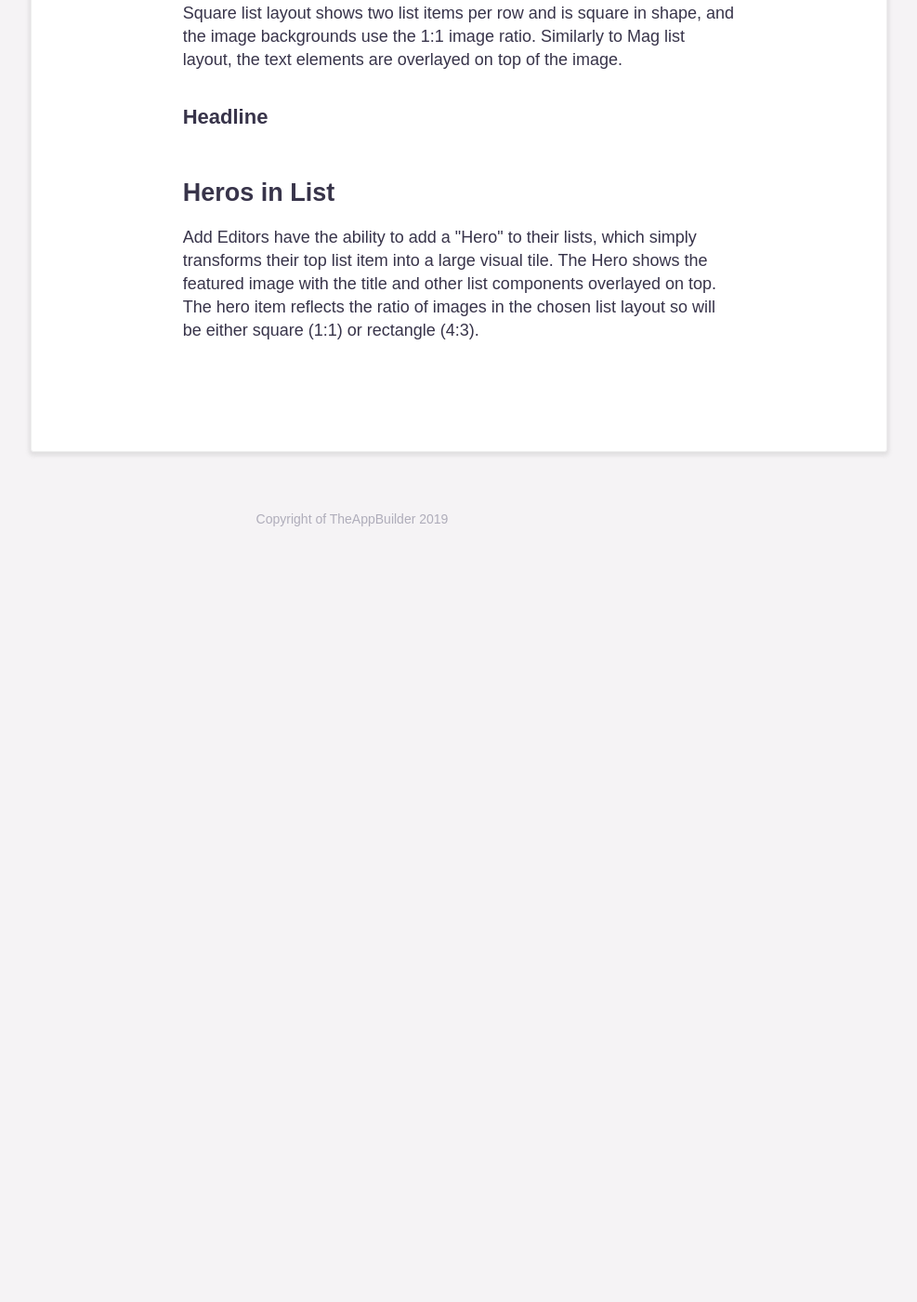
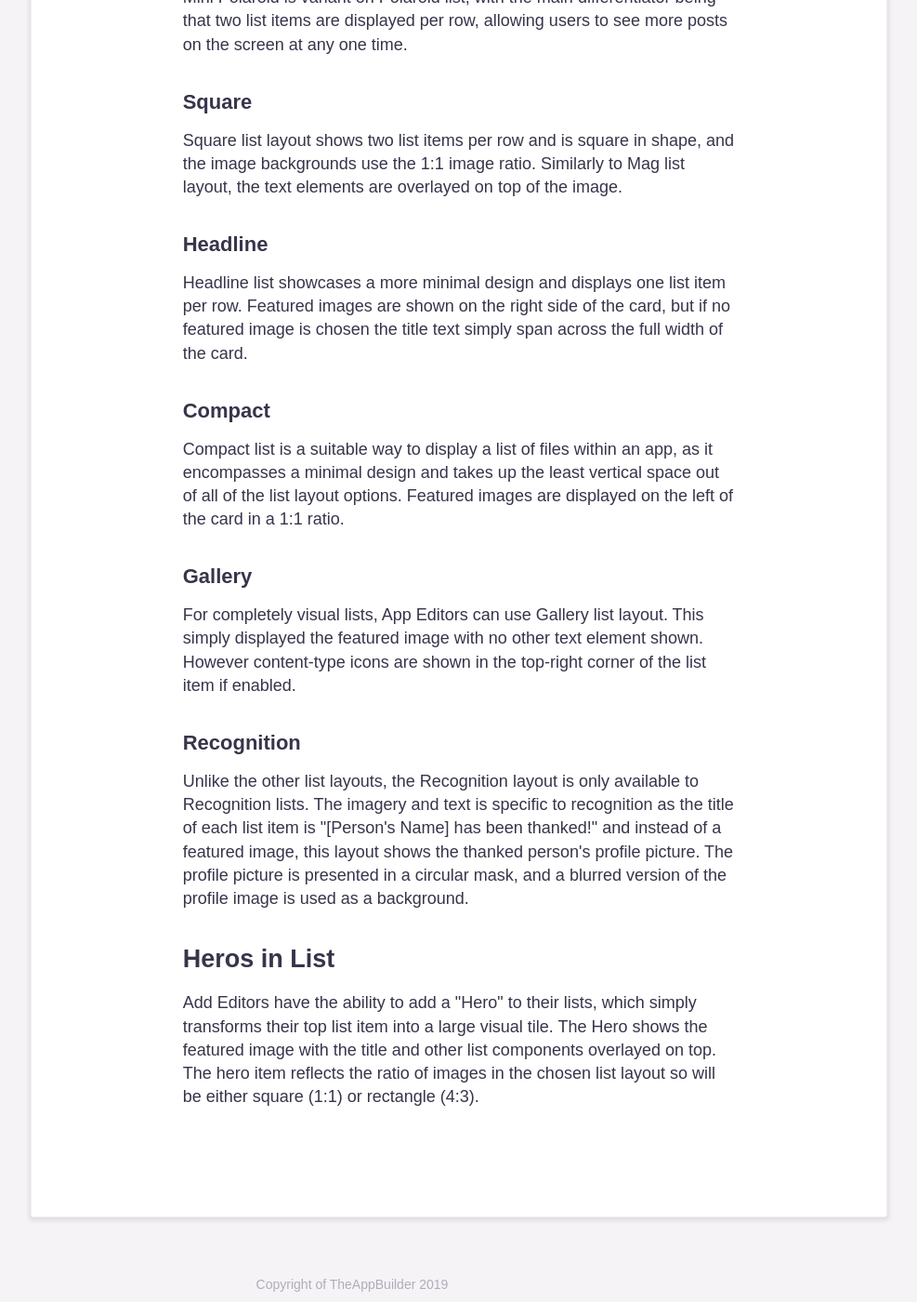
Before and after one commit to melissakeizer/thrivepatterns, a Jekyll site: the page built from mobile/list-layouts/index.html, in a window 1280 px wide and 1400 px high, scrolled down 1759 px. Shown: the whole window at 93% size, without its empty margins (261-1248 px from the left). Built offline with Jekyll 4.4.1, drawn with Linux system fonts in a browser that asks for light colours; some web fonts are replaced; before the commit the page ends 2389 px from its top, so only the background shows below that; some of the changed text lies outside the part shown.

Commit message:
more list layout info

```diff
--- a/mobile/list-layouts/index.html
+++ b/mobile/list-layouts/index.html
@@ -25,7 +25,9 @@
 <p>The CMS gives App Editors flexibility in how their lists look in the app, as they can choose to display or hide some list elements including the list icons, time stamps and gradients. Titles will always be shown, as will the featured image if the list is a visual one. </p>
 
 <h2>Our List Layouts</h2>
-<p>There are currently 9 list layout designs available to choose from. Images are presented in either a 1:1 (square) ratio or a 4:3 (rectangle) ratio, with the exception of Letterbox layout which uses a 45:23 ratio. <p>
+<p>There are currently 9 list layout designs available to choose from. Images are presented in either a 1:1 (square) ratio or a 4:3 (rectangle) ratio, with the exception of Letterbox layout which uses a 45:23 ratio. </p>
+
+<p>If no feature image is chosen for any list item, a placeholder image should take its place, representing the type of content of the list item. For example, if a user adds a video to a list with no featured image, the placeholder image chosen should be the video specific one. <p>
 
 <h3>Mag</h3>
 <p>Mag presents list items one per row and is best suited to lists that have good quality imagery as this list is very visual. Mag list uses the 4:3 ratio. Since the text elements are placed on top of the image background, it is advisable to use gradients to provide more contrast being the text and image.</p>
@@ -41,7 +43,17 @@
 
 
 <h3>Headline</h3>
-<p>
+<p>Headline list showcases a more minimal design and displays one list item per row. Featured images are shown on the right side of the card, but if no featured image is chosen the title text simply span across the full width of the card. </p>
+
+<h3>Compact</h3>
+<p>Compact list is a suitable way to display a list of files within an app, as it encompasses a minimal design and takes up the least vertical space out of all of the list layout options. Featured images are displayed on the left of the card in a 1:1 ratio.</p>
+
+<h3>Gallery</h3>
+<p>For completely visual lists, App Editors can use Gallery list layout. This simply displayed the featured image with no other text element shown. However content-type icons are shown in the top-right corner of the list item if enabled. </p>
+
+<h3>Recognition</h3>
+<p>Unlike the other list layouts, the Recognition layout is only available to Recognition lists. The imagery and text is specific to recognition as the title of each list item is "[Person's Name] has been thanked!" and instead of a featured image, this layout shows the thanked person's profile picture. The profile picture is presented in a circular mask, and a blurred version of the profile image is used as a background.</p>
+
 
 <h2>Heros in List</h2>
 <p>Add Editors have the ability to add a "Hero" to their lists, which simply transforms their top list item into a large visual tile. The Hero shows the featured image with the title and other list components overlayed on top. The hero item reflects the ratio of images in the chosen list layout so will be either square (1:1) or rectangle (4:3). </p>
```
Also changed, not shown: 2 other files.
